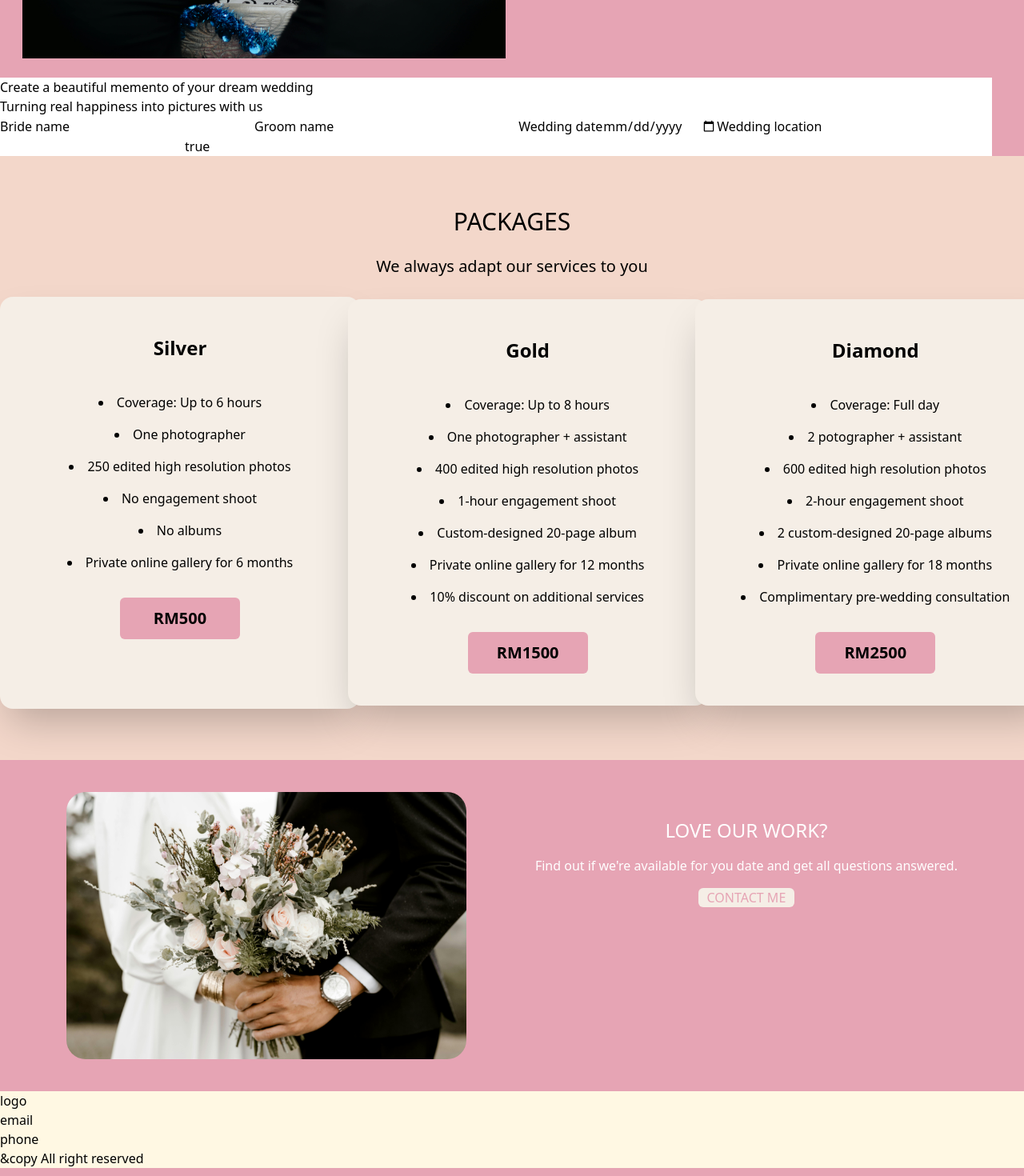
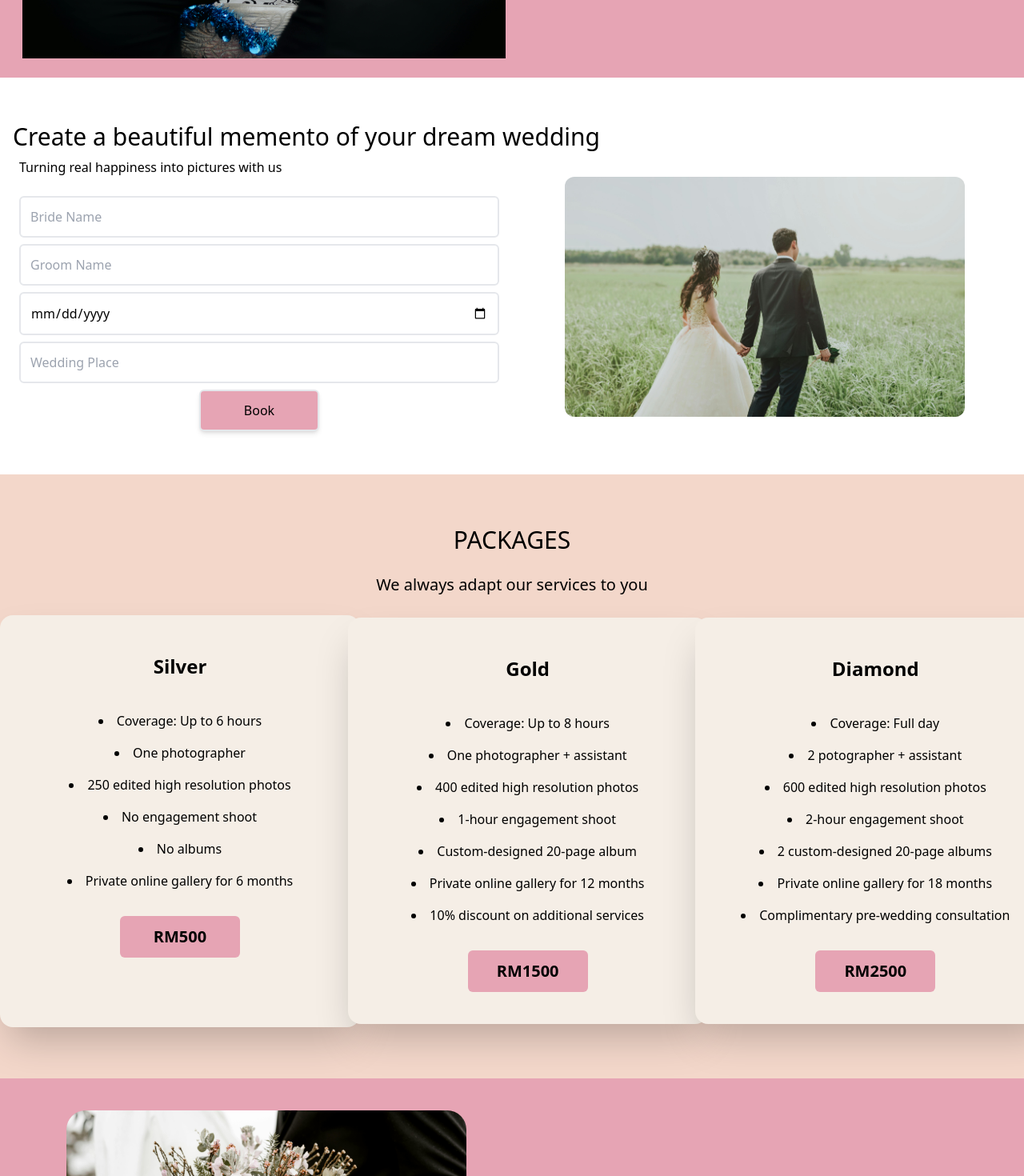
Before and after one commit to amirahyusof/lp-wedding, a React (Create React App) app: page / in a window 1280 px wide. Shown: the part 2960-4430 px from the top of the page at 80% size. Built offline with nearby package versions, Linux system fonts and the light colour scheme.

Commit message:
commit changes

```diff
--- a/package.json
+++ b/package.json
@@ -8,6 +8,7 @@
     "@testing-library/user-event": "^13.5.0",
     "react": "^18.2.0",
     "react-dom": "^18.2.0",
+    "react-icons": "^5.0.1",
     "react-scripts": "5.0.1",
     "web-vitals": "^2.1.4"
   },
--- a/src/components/About.jsx
+++ b/src/components/About.jsx
@@ -8,11 +8,11 @@ function About(){
             <h2 className="text-2xl font-bold py-2 md:text-4xl sm:text-3xl">Crafting Timeless Memories: Your Story Behind the Lens</h2>
             <div className="max-w-[1240px] mx-auto px-2 grid grid-cols-2 grid-rows-1" >
             <img className="w-[400px] mx-auto my-4" src={aboutImage01} alt="/" />
-            <img className="w-[350px] mx-auto my-4" src={aboutImage02} alt="/" />
+            <img className="w-[350px] lg:[550px] mx-auto my-4" src={aboutImage02} alt="/" />
             </div>
 
 
-            <div  className="max-w-[1240px] mx-auto text-justify grid md:grid-cols-3">
+            <div  className="max-w-[1240px] mx-auto text-justify text-medium grid md:grid-cols-3">
                 <div className="m-4 px-2">
                     <h3 className="text-[#FF407D] text-bold">Unlocking the Essence of Your Love Story</h3>
                     <p>Embark on a journey where every glance, every touch, and every smile narrates a story of love eternal.
--- a/src/components/Booking.jsx
+++ b/src/components/Booking.jsx
@@ -1,36 +1,27 @@
 import React from "react";
+import bookImage from "../assets/bookImg.jpg"
 
 function Booking(){
     return(
-        <div className="w-[1240px] bg-white ">
-            <div>
-                <h2>Create a beautiful memento of your dream wedding</h2>
-                <p>Turning real happiness into pictures with us</p>
+        <div className="w-full py-12 px-4 bg-white">
+            <div className="w-full h-[400px] ">
+                <h2 className="text-bold text-xl md:text-3xl sm:text-2xl sm: py-2">Create a beautiful memento of your dream wedding</h2>
+                <p className="px-2" >Turning real happiness into pictures with us</p>
 
-                <div>
-                    <form action="">
-                        <label htmlFor="">
-                            Bride name
-                            <input type="text" name="bride name" />
-                        </label>
+                <div className="grid grid-cols-2 gap-4">
+                    <div className="px-2 py-6 flex flex-col justify-between w-full gap-2">
+                      <input className="p-3 lg:w-full rounded-md border-solid border-2" type="text" placeholder="Bride Name" />
+                      <input className="p-3 w-full rounded-md border-solid border-2" type="text" placeholder="Groom Name" />
+                      <input className="p-3 w-full rounded-md border-solid border-2" type="date" placeholder="Wedding Date" />
+                      <input className="p-3 w-full rounded-md border-solid border-2" type="text" placeholder="Wedding Place" />
 
-                        <label htmlFor="">
-                            Groom name
-                            <input type="text" name="groom name" />
-                        </label>
+                      <button className="w-[150px] bg-[#E6A4B4] rounded-md font-medium mx-auto py-3 border-2 shadow-md">Book</button>
+                    </div>
 
-                        <label htmlFor="">
-                            Wedding date
-                            <input type="date" />
-                        </label>
+                    <img className="mx-auto lg:w-[500px] rounded-xl" src={bookImage}  alt="/" />
 
-                        <label htmlFor="">
-                            Wedding location
-                            <input type="text" />
-                        </label>
 
-                        <input type="submit" value />
-                    </form>
+
                 </div>
             </div>
         </div>
--- a/src/components/Contact.jsx
+++ b/src/components/Contact.jsx
@@ -3,14 +3,14 @@ import contactImage from '../assets/contact.jpg';
 
 function Contact(){
     return(
-        <div className="w-full text-white">
+        <div className="w-full text-white" id="contact" >
             <div className="flex flex-col lg:flex-row m-auto p-10">
                 <img className="w-[380px] lg:w-[500px] mx-auto rounded-3xl" src={contactImage} alt="image" />
 
                 <div className="py-8 text-center mx-auto">
-                    <h3 className="text-2xl text-bold uppercase">Love our work?</h3>
-                    <p className="py-4">Find out if we're available for you date and get all questions answered.</p>
-                    <button className="w-[120px] bg-[#F5EEE6] text-l uppercase text-[#E6A4B4] rounded-md">Contact me</button>
+                    <h3 className="text-2xl text-bold uppercase lg:mt-16">Love our work?</h3>
+                    <p className="py-4 lg:py-0 font-medium">Find out if we're available for you date and get all questions answered.</p>
+                    <button className="w-[150px] bg-[#F5EEE6] text-l uppercase text-[#E6A4B4] rounded-md my-4 py-2">Contact me</button>
                 </div>
             </div>
         </div>
--- a/src/components/Footer.jsx
+++ b/src/components/Footer.jsx
@@ -1,12 +1,24 @@
 import React from "react";
+import {
+    FaFacebookSquare,
+    FaInstagramSquare,
+    FaTwitterSquare
+
+ } from "react-icons/fa";
 
 function Footer(){
     return(
-        <div className="w-full bg-[#FFF8E3]">
-            <p>logo</p>
-            <p>email</p>
-            <p>phone</p>
-            <p>&copy All right reserved</p>
+        <div className="w-full mx-auto py-6 px-4 grid grid-cols-3 gap-6 bg-[#FFF8E3]">
+            <div className="flex justify-between my-7">
+                <FaFacebookSquare size={35} style={{color: '#E6A4B4'}} />
+                <FaInstagramSquare size={35} style={{color: '#E6A4B4'}} />
+                <FaTwitterSquare size={35} style={{color: '#E6A4B4'}} />
+            </div>
+            <div className="flex justify-between">
+               <p>Email: timelessElegance@studio.com</p>
+               <p>Phone No: +604-1234567 </p>
+               <p>&copy All right reserved</p>
+            </div>
 
         </div>
     )
```
Also changed, not shown: src/assets/bookImg.jpg (renamed from src/assets/pexels-min-an-752842.jpg), 1 other file (tests, documents, lock files or other folders).
